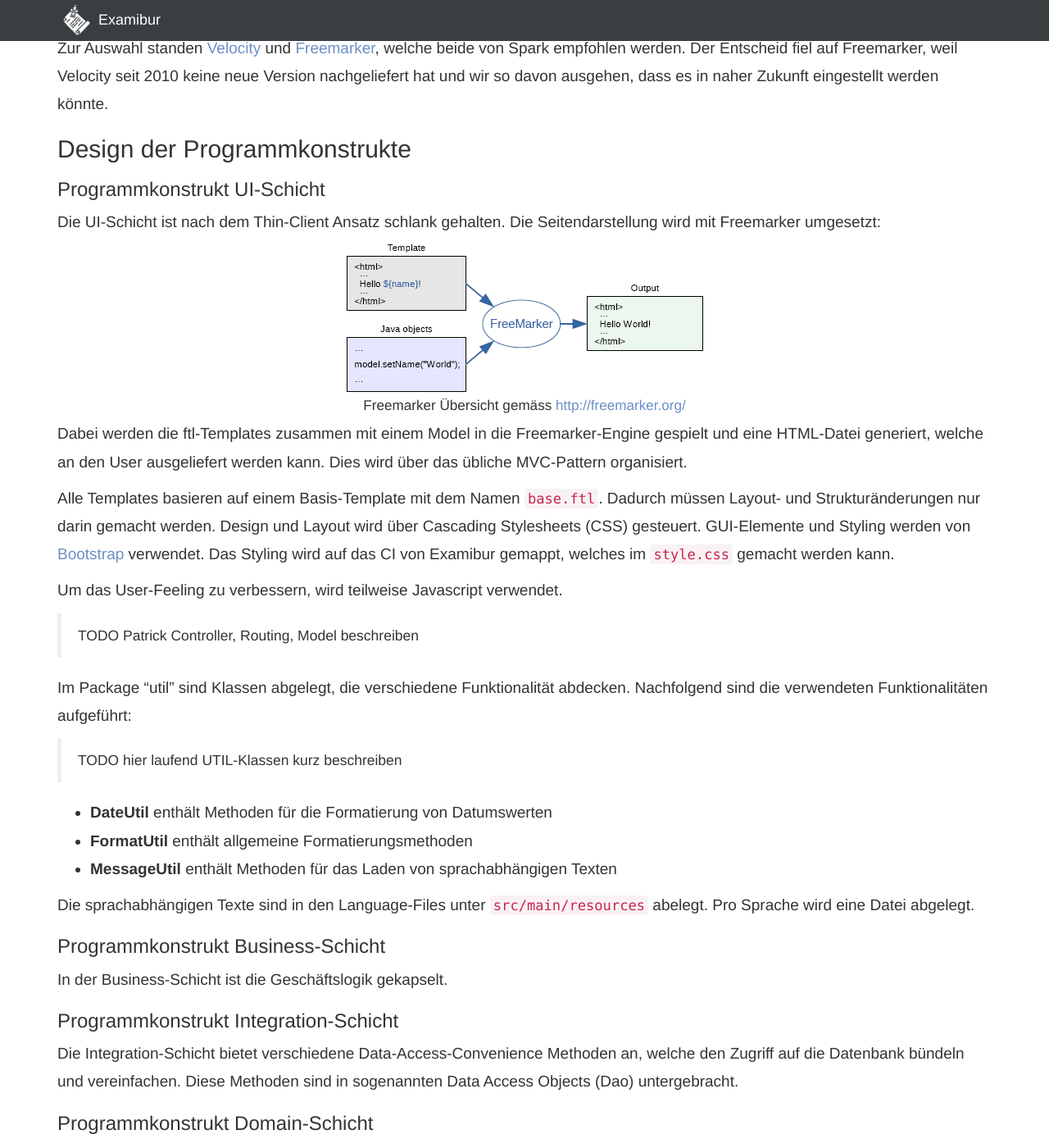
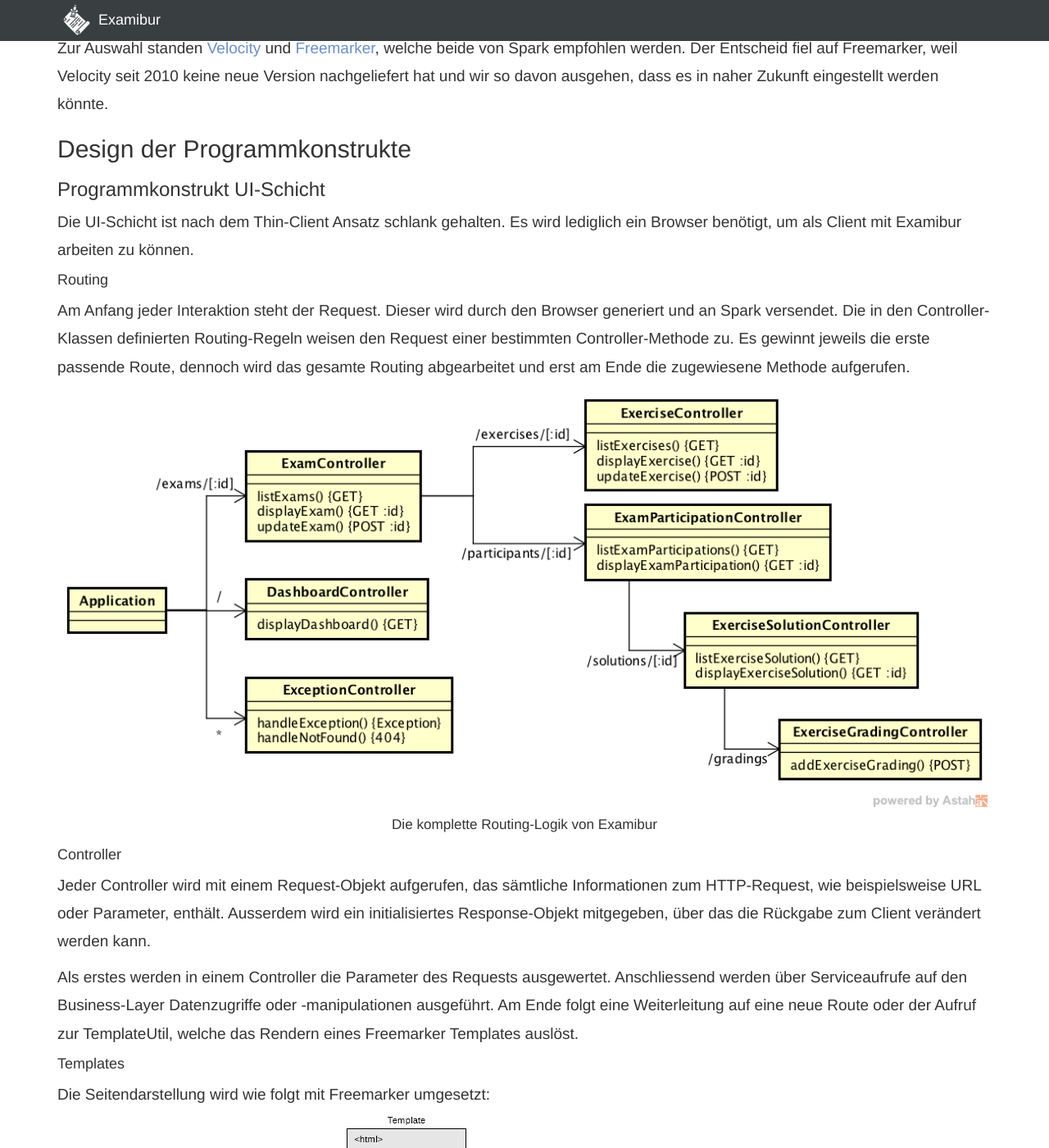
Before and after one commit to Examibur/examibur, a Jekyll site: the page built from docs/architektur/softwareArchitektur.md, in a window 1280 px wide and 1400 px high, scrolled down 5825 px. Shown: the whole window at 82% size. Built offline with Jekyll 4.4.1, drawn with Linux system fonts in a browser that asks for light colours; nearby versions of some CDN libraries; Markdown is read by kramdown in place of the engine named in the settings; some of the changed text lies outside the part shown.

Commit message:
add routing and controller design and change some headings

```diff
--- a/docs/architektur/softwareArchitektur.md
+++ b/docs/architektur/softwareArchitektur.md
@@ -85,11 +85,10 @@
 ### Logging-, Error- und Exception-Handling
 Das Logging-, Error- und Exception-Handling ist im Kapitel [Error-Handling Policy](../projektplan/error-handling-policy.html) genauer beschrieben.
 
-### Frontend
-#### Framework
+### Frontend Framework
 Für das Frontend wurden die Frameworks *Spring Boot*, *Play* und *Spark* in Betracht gezogen. Nachfolgend werden einige Vor- und Nachteile der einzelnen Frameworks, bezogen auf unser Projekt, aufgelistet. Anschliessend wird ein Framework für unser Projekt ausgewählt.
 
-##### Spring Boot
+#### Spring Boot
  Vorteile                               | Nachteile
 ----------------------------------------|--------------------------------
  Etabliertes Framework für Web-Projekte | Sehr umfangreich und komplex
@@ -97,21 +96,21 @@
  Mit Spring Boot Starters schnell up-and-running | Dadurch aber nur schwer durchschaubar (Convention over Configuration)
   Grosse Community |
 
-##### Play Framework
+#### Play Framework
 Vorteile                                | Nachteile
 ----------------------------------------|--------------------------------
 Schlanker als Spring | Stark auf Scala konzipiert
 Grosse und stetig wachsende Community | Niemand vom Projektteam hat Erfahrung mit Play
 - | Wenig unterstützung für weitere Funktionalität, z.B. LDAP Integration
 
-##### Spark
+#### Spark
 Vorteile                                | Nachteile
 ----------------------------------------|--------------------------------
 Sehr schlankes Framework | Wenig Funktionalität out-of-the-box
 Einfach zu verstehende Konzepte | Für Testing, Template-Engine usw. müssen weitere Frameworks benutzt werden
 Unterstützung für viele andere Frameworks | Architektur muss selbst sauber aufgebaut werden
 
-#### Entscheid
+### Entscheid
 Aufgrund der Einfachheit und der Möglichkeit, sich schnell in das Framework einarbeiten zu können, haben wir uns für **Spark** entschieden. Für unsere Anforderungen genügt ein schlankes Framework, das wir mit u.a. Testing-Frameworks und OR-Mapper beliebig erweitern können.
 
 Als Einschränkung soll beachtet werden, dass z.B. die Routes und Controller in der Dokumentation von Spark nicht sauber getrennt sind. Diese Trennung muss selbst realisiert werden und ist wichtig für den Aufbau der Architektur.
@@ -128,7 +127,24 @@
 ## Design der Programmkonstrukte
 
 ### Programmkonstrukt UI-Schicht
-Die UI-Schicht ist nach dem Thin-Client Ansatz schlank gehalten. Die Seitendarstellung wird mit Freemarker umgesetzt:
+Die UI-Schicht ist nach dem Thin-Client Ansatz schlank gehalten. Es wird lediglich ein Browser benötigt, um als Client mit Examibur arbeiten zu können.
+
+#### Routing
+Am Anfang jeder Interaktion steht der Request. Dieser wird durch den Browser generiert und an Spark versendet. Die in den Controller-Klassen definierten Routing-Regeln weisen den Request einer bestimmten Controller-Methode zu. Es gewinnt jeweils die erste passende Route, dennoch wird das gesamte Routing abgearbeitet und erst am Ende die zugewiesene Methode aufgerufen.
+
+<figure>
+<img src="resources/routingOverview/routing-diagram.png">
+<figcaption>Die komplette Routing-Logik von Examibur</figcaption>
+</figure>
+
+#### Controller
+Jeder Controller wird mit einem Request-Objekt aufgerufen, das sämtliche Informationen zum HTTP-Request, wie beispielsweise URL oder Parameter, enthält. Ausserdem wird ein initialisiertes Response-Objekt mitgegeben, über das die Rückgabe zum Client verändert werden kann.
+
+Als erstes werden in einem Controller die Parameter des Requests ausgewertet. Anschliessend werden über Serviceaufrufe auf den Business-Layer Datenzugriffe oder -manipulationen ausgeführt. Am Ende folgt eine Weiterleitung auf eine neue Route oder der Aufruf zur TemplateUtil, welche das Rendern eines Freemarker Templates auslöst.
+
+#### Templates
+
+Die Seitendarstellung wird wie folgt mit Freemarker umgesetzt:
 <figure>
 <img src="resources/softwareArchitektur/freemarker_overview.png">
 <figcaption>Freemarker Übersicht gemäss <a href="http://freemarker.org/">http://freemarker.org/</a></figcaption>
@@ -142,11 +158,12 @@
 
 Um das User-Feeling zu verbessern, wird teilweise Javascript verwendet.
 
-> TODO Patrick Controller, Routing, Model beschreiben
+#### Utilities
 
 Im Package "util" sind Klassen abgelegt, die verschiedene Funktionalität abdecken. Nachfolgend sind die verwendeten Funktionalitäten aufgeführt:
 > TODO hier laufend UTIL-Klassen kurz beschreiben
 
+  * **TemplateUtil** enthält Methoden, um die Templates zu rendern
   * **DateUtil** enthält Methoden für die Formatierung von Datumswerten
   * **FormatUtil** enthält allgemeine Formatierungsmethoden
   * **MessageUtil** enthält Methoden für das Laden von sprachabhängigen Texten
```
Also changed, not shown: other parts of docs/architektur/softwareArchitektur.md (+1 -1 lines), docs/architektur/resources/routingOverview/routing-diagram.png (added), 1 other file.
